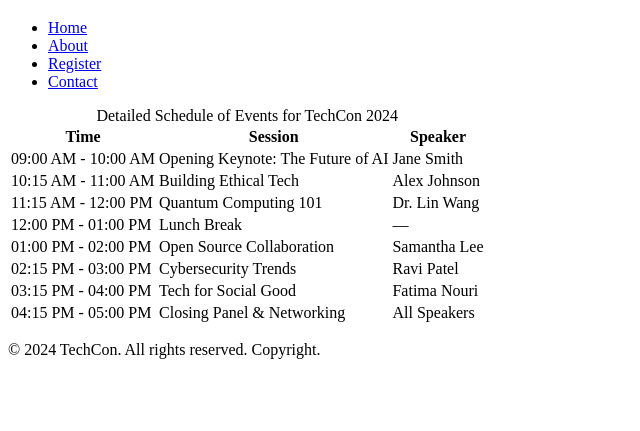
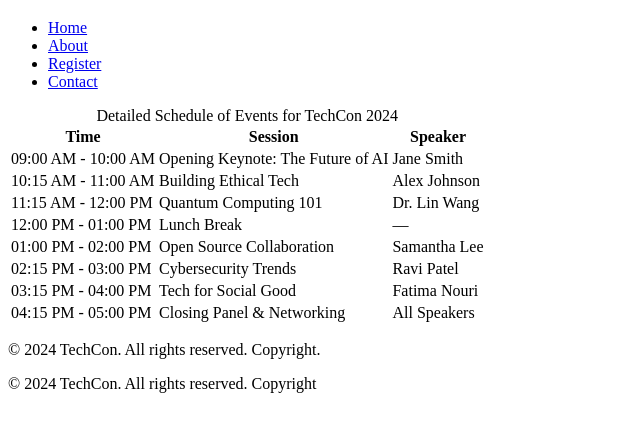
Before and after one commit to Lami14/TechCon_HTML, a plain HTML site: page techcon_website/schedule.html in a window 1280 px wide. Shown: the part 61-492 px from the top of the page, without its empty margins (0-640 px from the left). Drawn offline with Linux system fonts and the light colour scheme.

Commit message:
Fix: Add explicit copyright text to schedule.html

```diff
--- a/techcon_website/schedule.html
+++ b/techcon_website/schedule.html
@@ -77,3 +77,6 @@
     </footer>
   </body>
 </html>
+<footer>
+  <p>&copy; 2024 TechCon. All rights reserved. Copyright</p>
+</footer>
```
